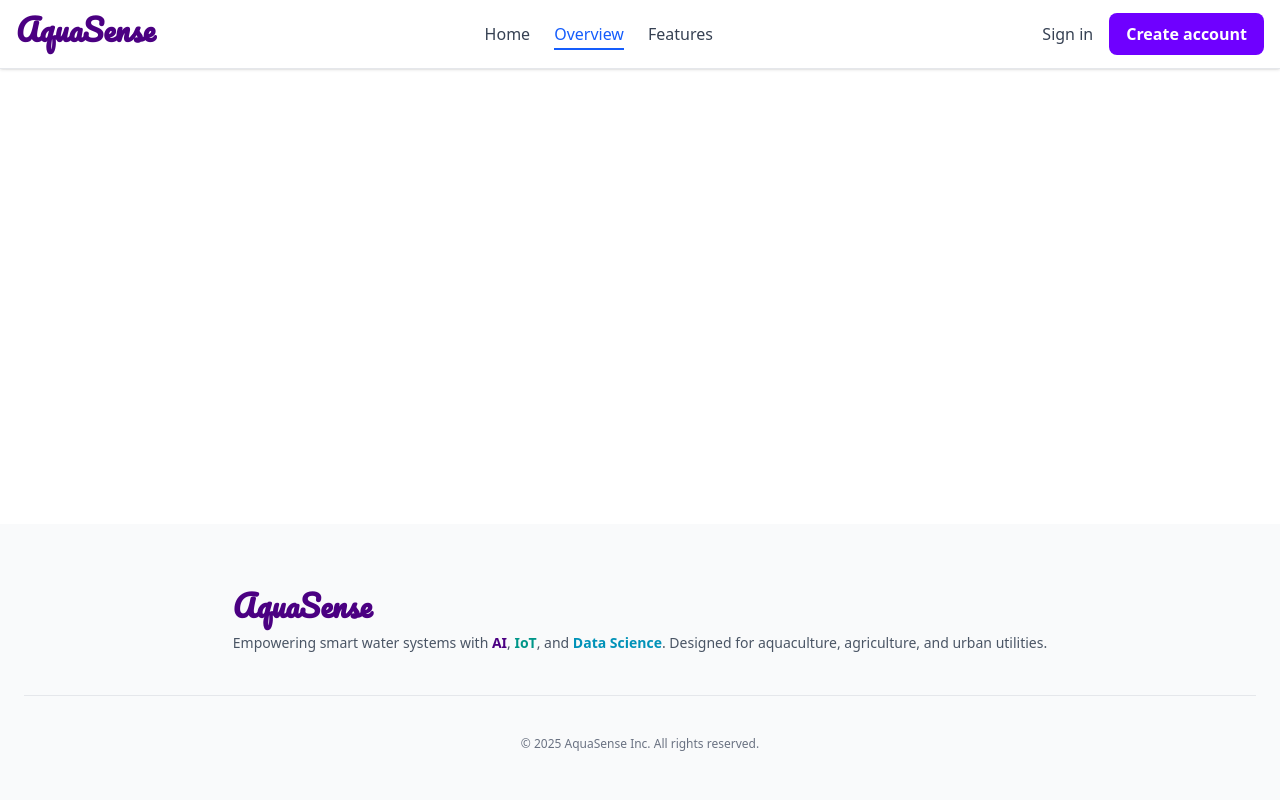
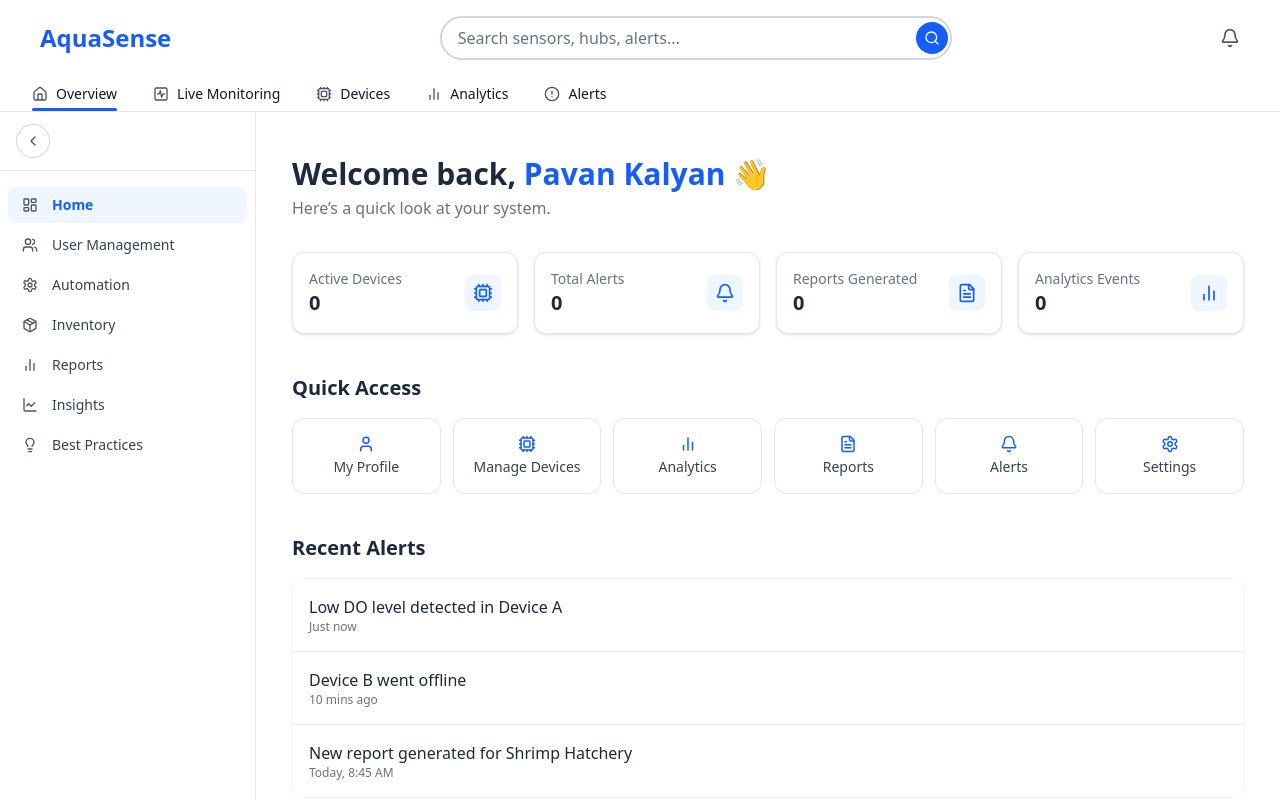
Before and after one commit to devPavanKalyan/aquasense, a React (Vite) app: page / in a window 1280 px wide. Shown: the top 800 px of the page. Built offline with nearby package versions, Linux system fonts and the light colour scheme; a web font is replaced by a local one.

Commit message:
Updated UI part

```diff
--- a/src/App.tsx
+++ b/src/App.tsx
@@ -89,14 +89,7 @@ export default function AppContent() {
 
           {/* {!isAuthenticated && ( */}
           <>
-            <Route
-              path="/"
-              element={
-                <ProtectedRoute>
-                  <AppShellLayout />
-                </ProtectedRoute>
-              }
-            >
+            <Route path="/" element={<AppShellLayout />}>
               <Route
                 index
                 element={
```
